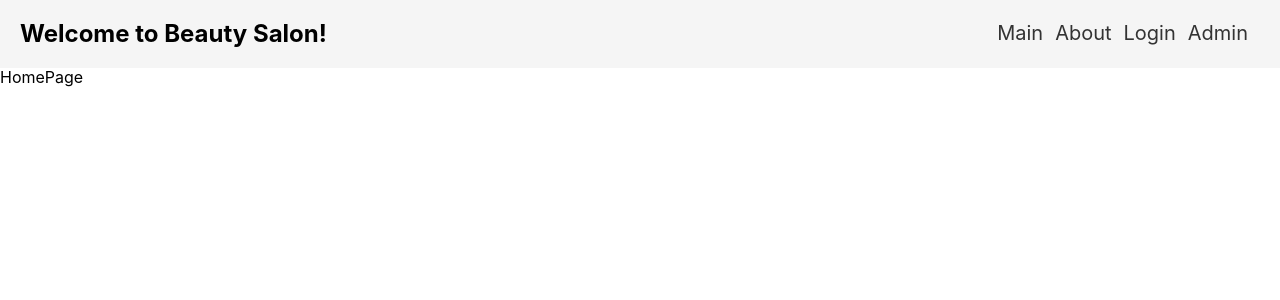
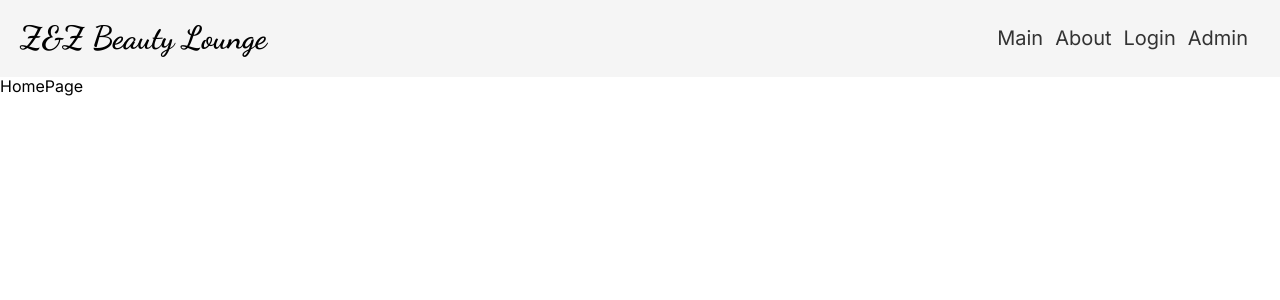
Before and after one commit to EugeneZanevskij/beauty-salon-app, a React (Create React App) app: page / in a window 1280 px wide. Shown: the top 300 px of the page. Built offline with nearby package versions, Linux system fonts and the light colour scheme.

Commit message:
feat: update fonts

```diff
--- a/src/index.css
+++ b/src/index.css
@@ -1,3 +1,6 @@
+@import url('https://fonts.googleapis.com/css2?family=Dancing+Script:wght@700&display=swap');
+@import url('https://fonts.googleapis.com/css2?family=Inter:wght@400;700&display=swap');
+
 * {
   box-sizing: border-box;
   margin: 0;
@@ -6,9 +9,7 @@
 
 body {
   margin: 0;
-  font-family: -apple-system, BlinkMacSystemFont, 'Segoe UI', 'Roboto', 'Oxygen',
-    'Ubuntu', 'Cantarell', 'Fira Sans', 'Droid Sans', 'Helvetica Neue',
-    sans-serif;
+  font-family: 'Inter', sans-serif;
   -webkit-font-smoothing: antialiased;
   -moz-osx-font-smoothing: grayscale;
 }
--- a/src/layouts/HomeLayout.js
+++ b/src/layouts/HomeLayout.js
@@ -9,7 +9,7 @@ const HomeLayout = () => {
   return (
     <>
       <header className="header">
-        <h1 className="header__title">Welcome to Beauty Salon!</h1>
+        <h1 className="header__title">Z&Z Beauty Lounge</h1>
         <nav className="header__nav">
           <ul className="header__nav-list">
             <li className="header__nav-item">
--- a/src/styles/HomeLayout.css
+++ b/src/styles/HomeLayout.css
@@ -9,6 +9,8 @@
 .header__title {
   font-size: 1.5rem;
   margin: 0;
+  font-size: 2rem;
+  font-family: 'Dancing Script', cursive;
 }
 
 .header__nav {
```
